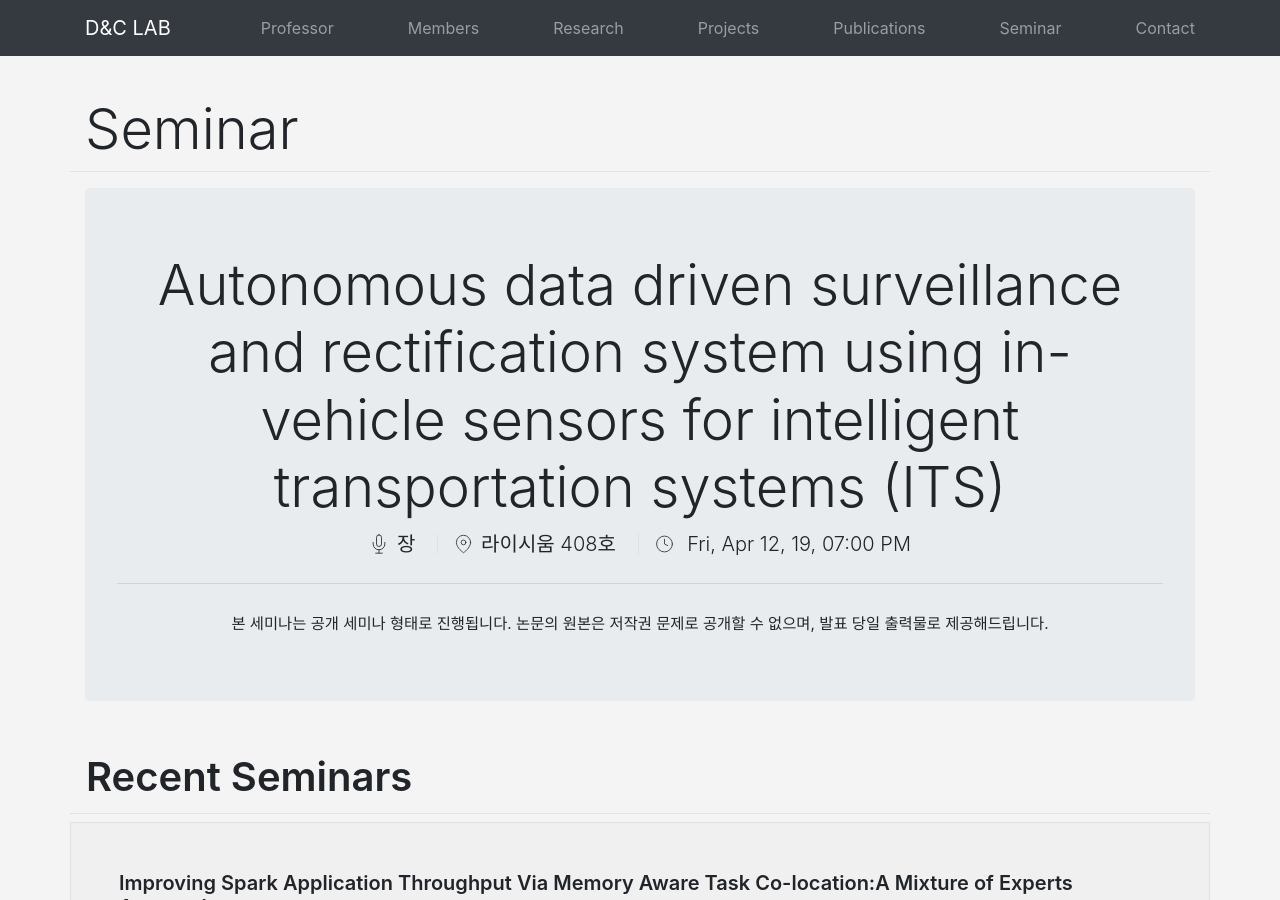
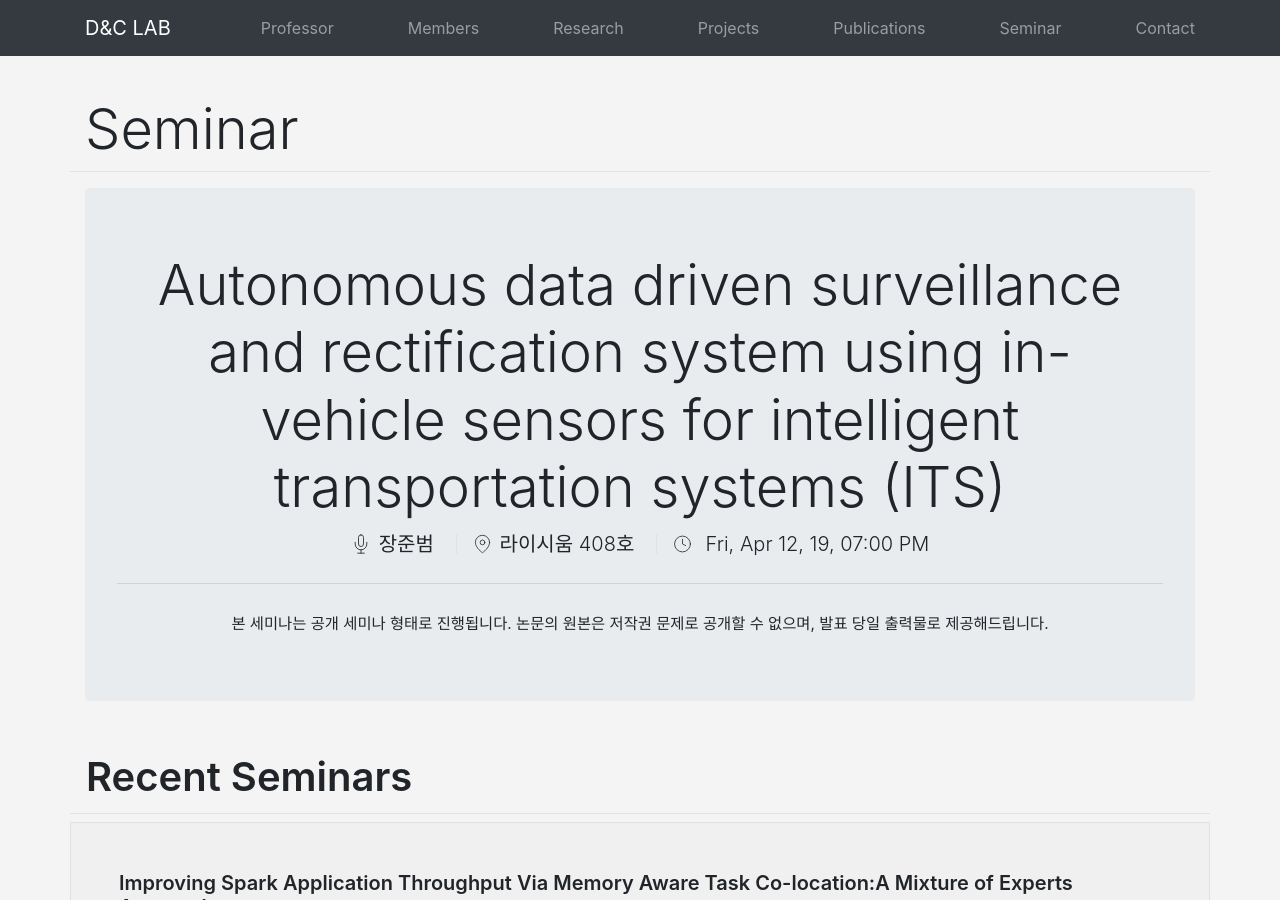
Before and after one commit to KU-Cloud/ku-cloud.github.io, a Jekyll site: the page built from seminar.html, in a window 1280 px wide and 900 px high. Built offline with Jekyll 4.4.1, drawn with Linux system fonts in a browser that asks for light colours.

Commit message:
Update seminars.yaml

```diff
--- a/_data/seminars.yaml
+++ b/_data/seminars.yaml
@@ -557,5 +557,5 @@
   location: 라이시움 408호
 - title: 'Autonomous data driven surveillance and rectification system using in-vehicle sensors for intelligent transportation systems (ITS)'
   date: 2019-04-12T19:00:00.000+0900
-  speacker: 장
+  speacker: 장준범
   location: 라이시움 408호
```
